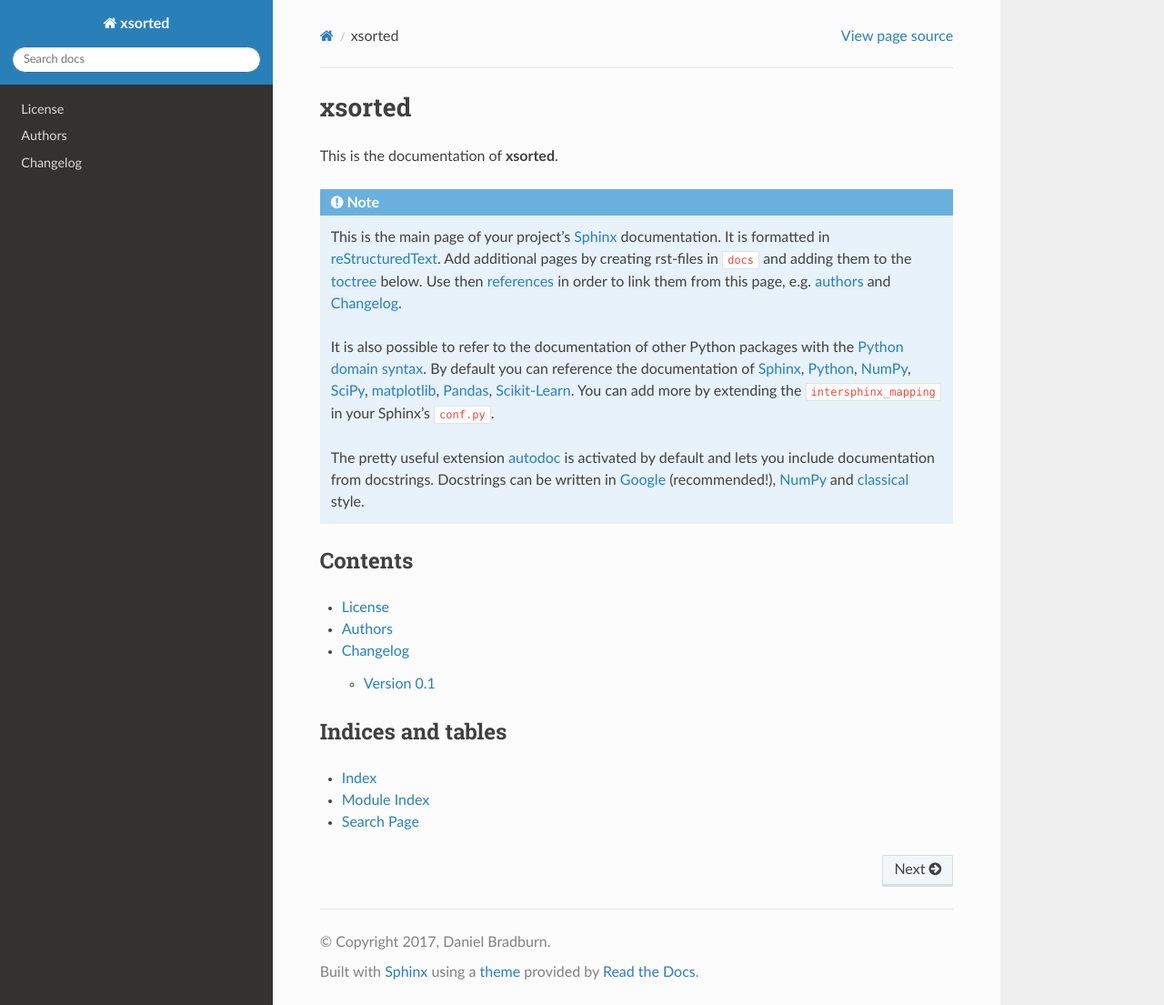
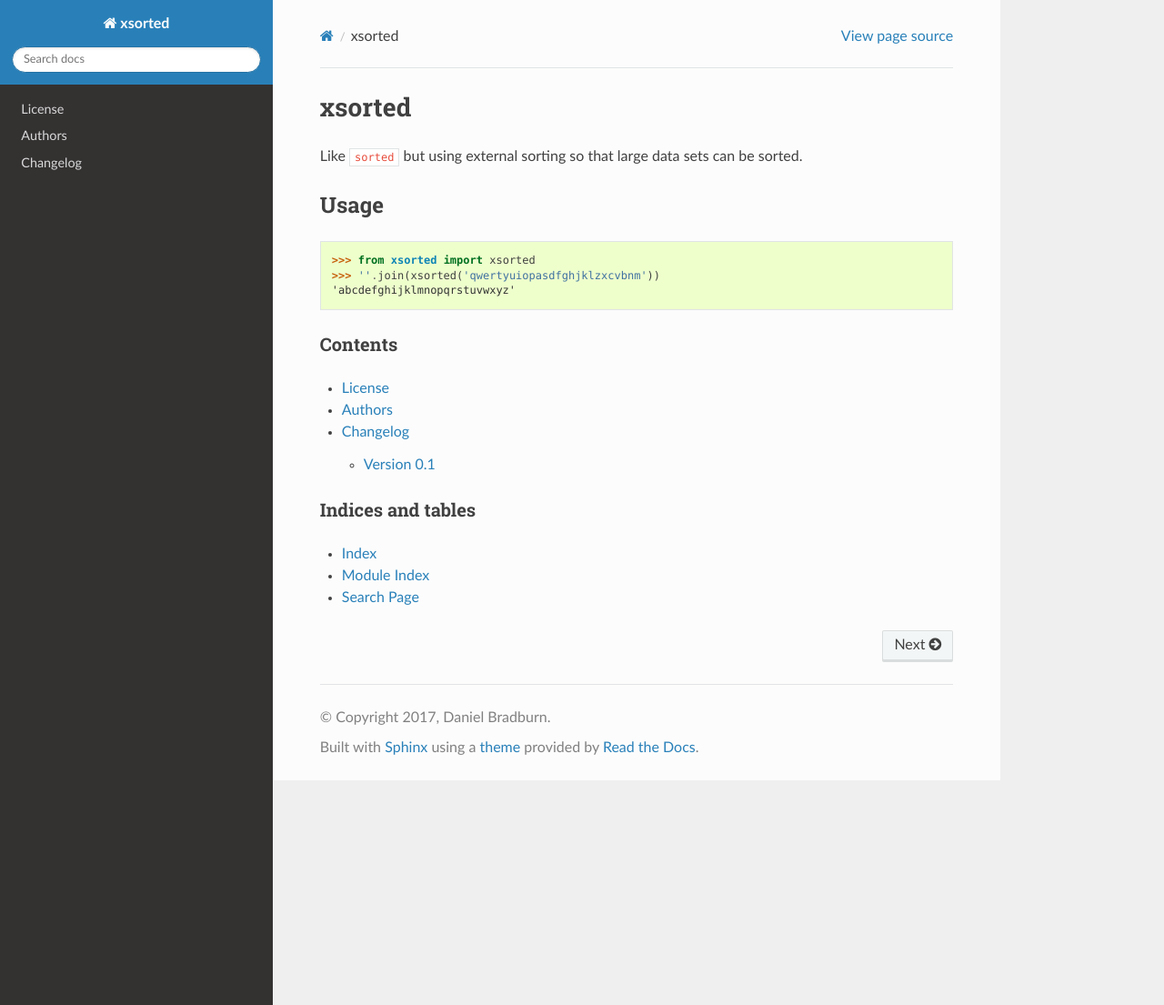
Before and after one commit to moagstar/xsorted, a Sphinx documentation site: the page built from docs/index.rst, in a window 1280 px wide and 1105 px high. Shown: the whole window at 91% size. Built offline with Sphinx 7.4.7 and the Read the Docs theme 2.0.0, drawn with Linux system fonts in a browser that asks for light colours; formulas are drawn with MathJax 3; pages that are not in the unit, such as notebooks, are missing from menus; the version number could not be read and is left out.

Commit message:
updated docs with example

```diff
--- a/README.rst
+++ b/README.rst
@@ -1,19 +1,12 @@
-=============
+=======
 xsorted
-=============
+=======
 
+Like ``sorted`` but using external sorting so that large data sets can be sorted.
 
-Add a short description here!
+Usage
+-----
 
-
-Description
-===========
-
-A longer description of your project goes here...
-
-
-Note
-====
-
-This project has been set up using PyScaffold 2.5.7. For details and usage
-information on PyScaffold see http://pyscaffold.readthedocs.org/.
+>>> from xsorted import xsorted
+>>> ''.join(xsorted('qwertyuiopasdfghjklzxcvbnm'))
+'abcdefghijklmnopqrstuvwxyz'
--- a/docs/index.rst
+++ b/docs/index.rst
@@ -1,41 +1,4 @@
-=============
-xsorted
-=============
-
-This is the documentation of **xsorted**.
-
-.. note::
-
-    This is the main page of your project's `Sphinx <http://sphinx-doc.org/>`_
-    documentation. It is formatted in `reStructuredText
-    <http://sphinx-doc.org/rest.html>`__. Add additional pages by creating
-    rst-files in ``docs`` and adding them to the `toctree
-    <http://sphinx-doc.org/markup/toctree.html>`_ below. Use then
-    `references <http://sphinx-doc.org/markup/inline.html>`__ in order to link
-    them from this page, e.g. :ref:`authors <authors>` and :ref:`changes`.
-
-    It is also possible to refer to the documentation of other Python packages
-    with the `Python domain syntax
-    <http://sphinx-doc.org/domains.html#the-python-domain>`__. By default you
-    can reference the documentation of `Sphinx <http://sphinx.pocoo.org>`__,
-    `Python <http://docs.python.org/>`__, `NumPy
-    <http://docs.scipy.org/doc/numpy>`__, `SciPy
-    <http://docs.scipy.org/doc/scipy/reference/>`__, `matplotlib
-    <http://matplotlib.sourceforge.net>`__, `Pandas
-    <http://pandas.pydata.org/pandas-docs/stable>`__, `Scikit-Learn
-    <http://scikit-learn.org/stable>`__. You can add more by
-    extending the ``intersphinx_mapping`` in your Sphinx's ``conf.py``.
-
-    The pretty useful extension `autodoc
-    <http://www.sphinx-doc.org/en/stable/ext/autodoc.html>`__ is activated by
-    default and lets you include documentation from docstrings. Docstrings can
-    be written in `Google
-    <http://google.github.io/styleguide/pyguide.html#Comments>`__
-    (recommended!), `NumPy
-    <https://github.com/numpy/numpy/blob/master/doc/HOWTO_DOCUMENT.rst.txt>`__
-    and `classical
-    <http://www.sphinx-doc.org/en/stable/domains.html#info-field-lists>`__
-    style.
+.. include:: ../README.rst
 
 
 Contents
```
Also changed, not shown: 1 other file.
